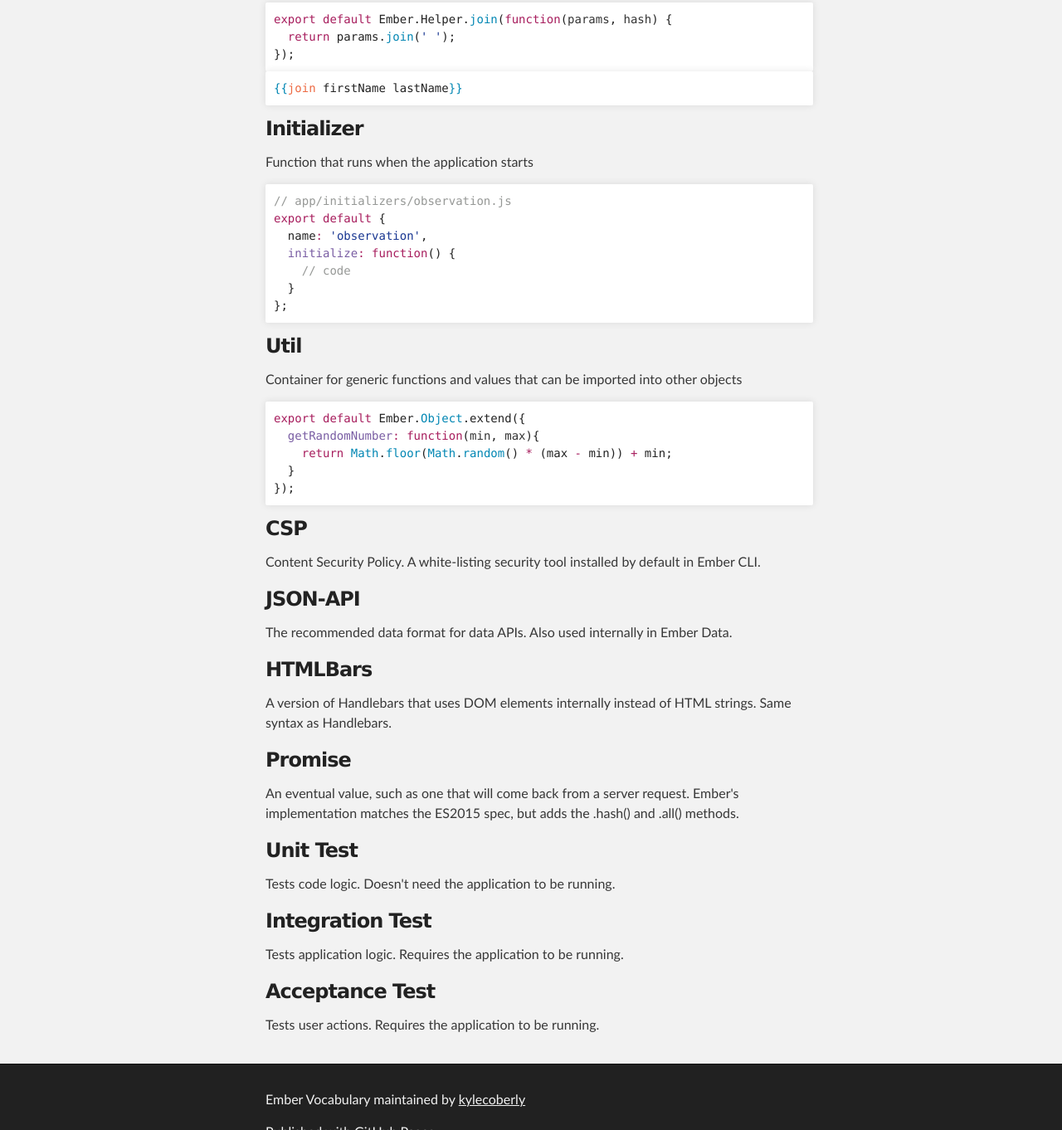
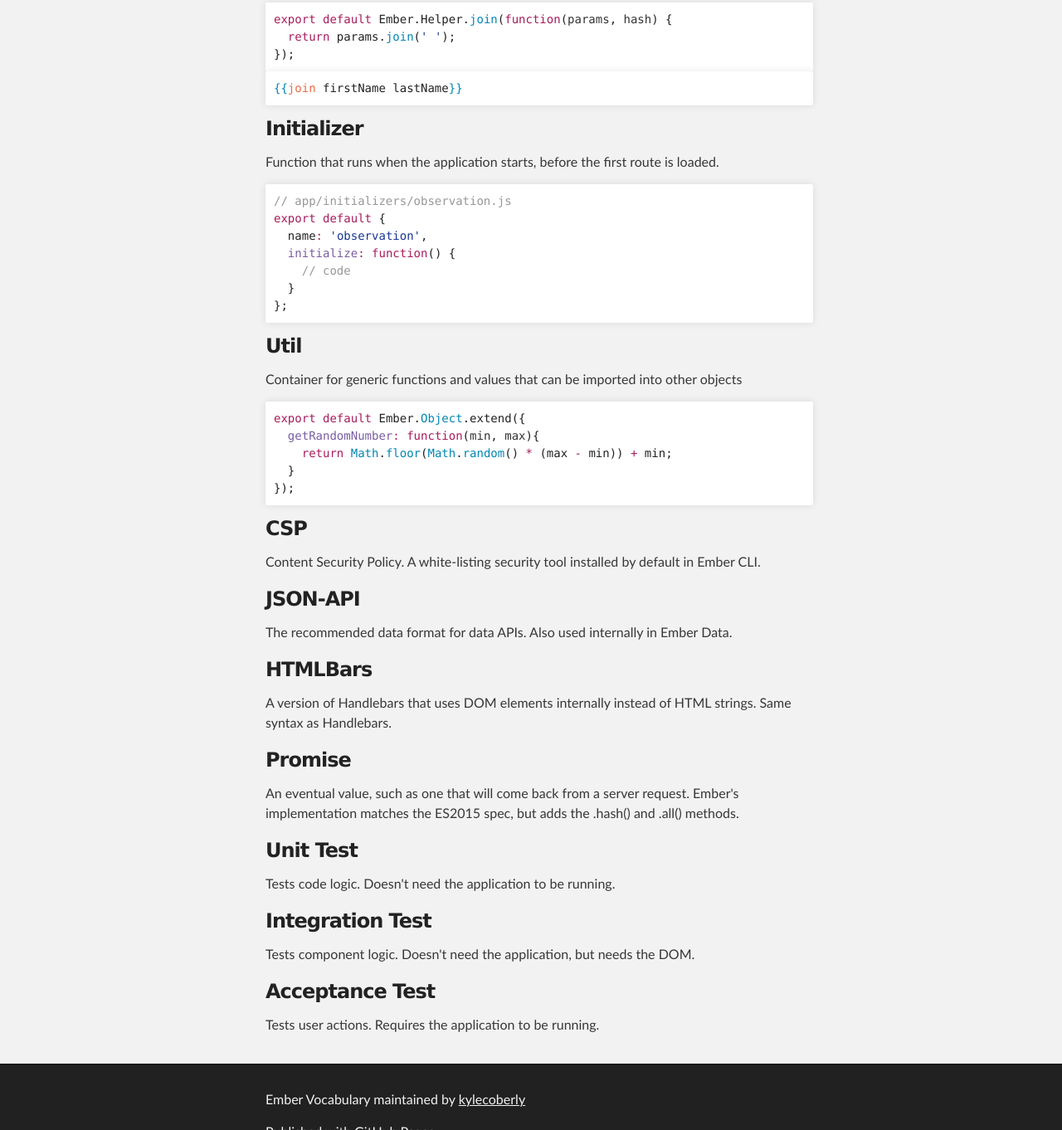
Before and after one commit to kylecoberly/ember-vocab, a plain HTML site: page index.html in a window 1280 px wide. Shown: the part 6909-8271 px from the top of the page at 83% size. Drawn offline with Linux system fonts and the light colour scheme.

Commit message:
Touch up initializer & integration test defns

```diff
--- a/index.html
+++ b/index.html
@@ -367,7 +367,7 @@ postSnapshot.attr(<span class="pl-s"><span class="pl-pds">'</span>title<span cla
 <h3>
 <a id="initializer" class="anchor" href="#initializer" aria-hidden="true"><span class="octicon octicon-link"></span></a>Initializer</h3>
 
-<p>Function that runs when the application starts</p>
+<p>Function that runs when the application starts, before the first route is loaded.</p>
 
 <div class="highlight highlight-js"><pre><span class="pl-c">// app/initializers/observation.js</span>
 <span class="pl-k">export</span> <span class="pl-k">default</span> {
@@ -416,7 +416,7 @@ postSnapshot.attr(<span class="pl-s"><span class="pl-pds">'</span>title<span cla
 <h3>
 <a id="integration-test" class="anchor" href="#integration-test" aria-hidden="true"><span class="octicon octicon-link"></span></a>Integration Test</h3>
 
-<p>Tests application logic. Requires the application to be running.</p>
+<p>Tests component logic. Doesn't need the application, but needs the DOM.</p>
 
 <h3>
 <a id="acceptance-test" class="anchor" href="#acceptance-test" aria-hidden="true"><span class="octicon octicon-link"></span></a>Acceptance Test</h3>
```
